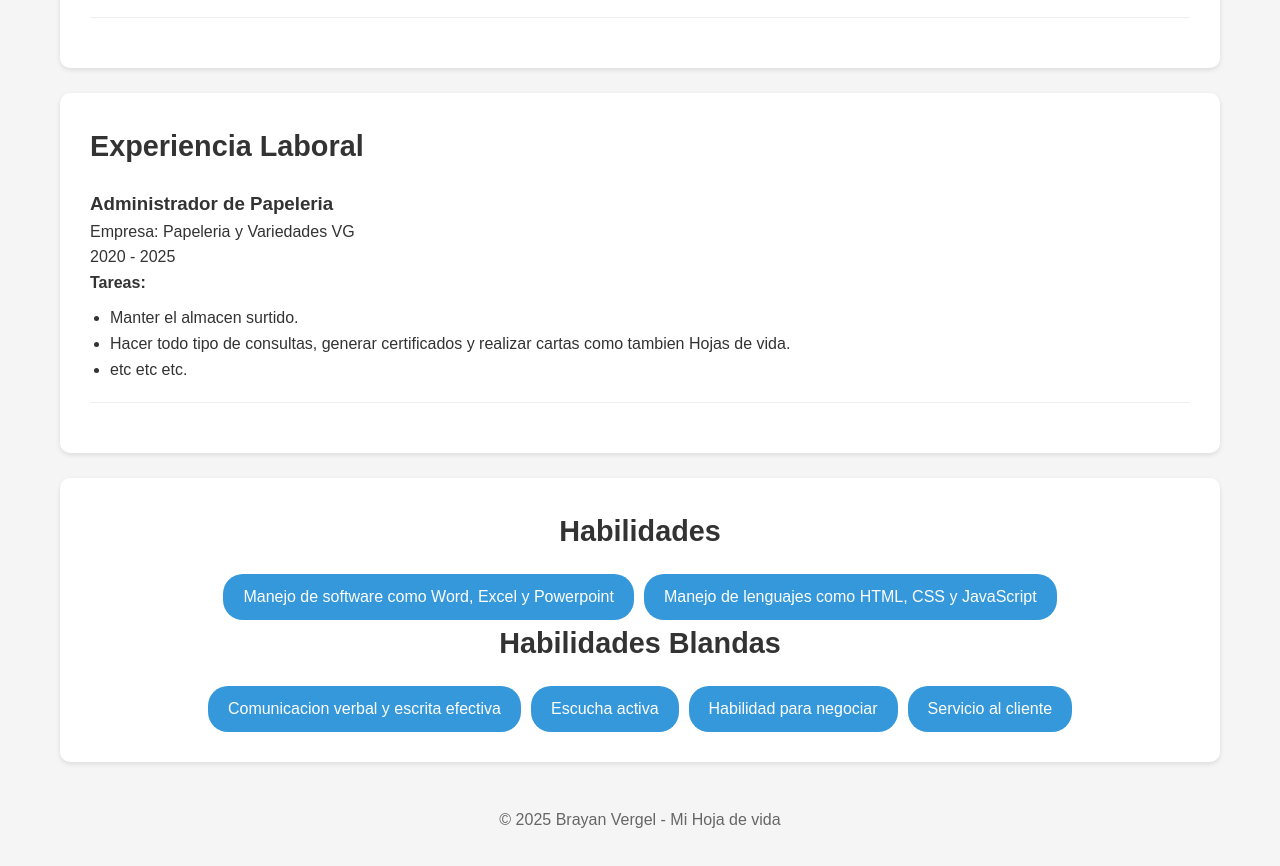
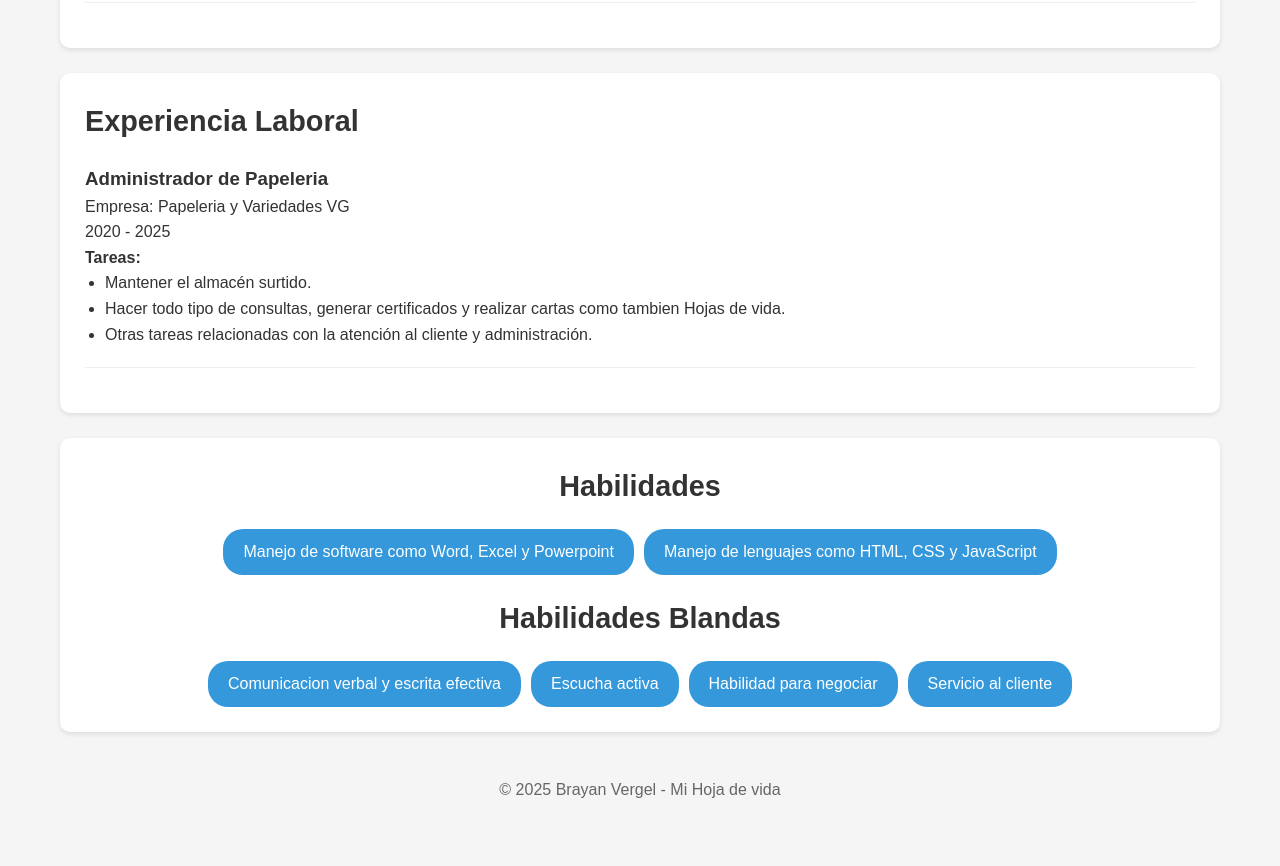
Before and after one commit to MrBrian04/Mi-Hoja-de-Vida-MrBrian, a plain HTML site: page Mi Hoja de Vida MrBrian/index.html in a window 1280 px wide. Shown: the part 1046-1912 px from the top of the page. After the commit the page ends 1888 px from the top, so only its background shows below. Drawn offline with Linux system fonts and the light colour scheme.

Commit message:
V3 Mi Hoja de Vida MrBrian
Ajustes minimos.

```diff
--- a/Mi Hoja de Vida MrBrian/index.html
+++ b/Mi Hoja de Vida MrBrian/index.html
@@ -48,9 +48,9 @@
                 <p>2020 - 2025</p>
                 <h4>Tareas:</h4>
                 <ul>
-                    <li>Manter el almacen surtido.</li>
+                    <li>Mantener el almacén surtido.</li>
                     <li>Hacer todo tipo de consultas, generar certificados y realizar cartas como tambien Hojas de vida.</li>
-                    <li>etc etc etc.</li>
+                    <li>Otras tareas relacionadas con la atención al cliente y administración.</li>
                 </ul>
             </div>
         </section>
--- a/Mi Hoja de Vida MrBrian/styles.css
+++ b/Mi Hoja de Vida MrBrian/styles.css
@@ -86,11 +86,11 @@ h2 {
 /* Secciones */
 section {
     background-color: white;
-    padding: 30px;
+    padding: 25px;
     margin-bottom: 25px;
     border-radius: 10px;
     box-shadow: 0 2px 5px rgba(0,0,0,0.1);
-    animation: slideIn 0.5s ease-out;
+    animation: slideIn 1s ease-out;
 }
 
 /* Lista de contacto */
@@ -122,8 +122,9 @@ section {
 
 .experience-item ul {
     margin-left: 20px;
-    margin-top: 10px;
+    margin-top: 0px;
 }
+
 
 /* Habilidades */
 .skills h2 {
@@ -152,6 +153,10 @@ section {
     transform: scale(1.05);
 
 }
+.skills h2:nth-of-type(2) {
+    margin-top: 20px;
+}
+
 
 /* Footer */
 footer {
```
